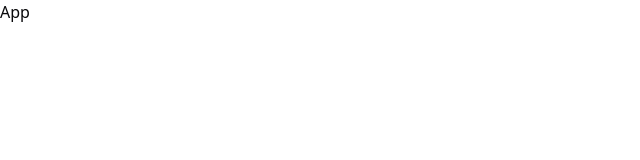
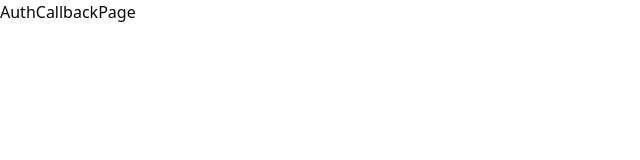
Before and after one commit to Harshit-Parmar555/Lunar, a React (Vite) app: page /auth-callback in a window 1280 px wide. Shown: the top 160 px of the page, without its empty margins (0-640 px from the left). Built offline with nearby package versions, Linux system fonts and the light colour scheme; the HTML template or start-up script is replaced by a standard one.

Commit message:
setup HomePage and AuthCallback Page

```diff
--- a/src/App.jsx
+++ b/src/App.jsx
@@ -1,6 +1,13 @@
+import { Routes, Route } from "react-router-dom";
+import HomePage from "./pages/home/HomePage";
+import AuthCallbackPage from "./pages/auth-callback/AuthCallbackPage";
+
 const App = () => {
   return (
-    <div>App</div>
-  )
-}
-export default App
+    <Routes>
+      <Route path="/" element={<HomePage />} />
+      <Route path="/auth-callback" element={<AuthCallbackPage />} />
+    </Routes>
+  );
+};
+export default App;
--- /dev/null
+++ b/src/pages/auth-callback/AuthCallbackPage.jsx
@@ -0,0 +1,6 @@
+const AuthCallbackPage = () => {
+  return (
+    <div>AuthCallbackPage</div>
+  )
+}
+export default AuthCallbackPage
--- /dev/null
+++ b/src/pages/home/HomePage.jsx
@@ -0,0 +1,6 @@
+const HomePage = () => {
+  return (
+    <div>HomePage</div>
+  )
+}
+export default HomePage
```
